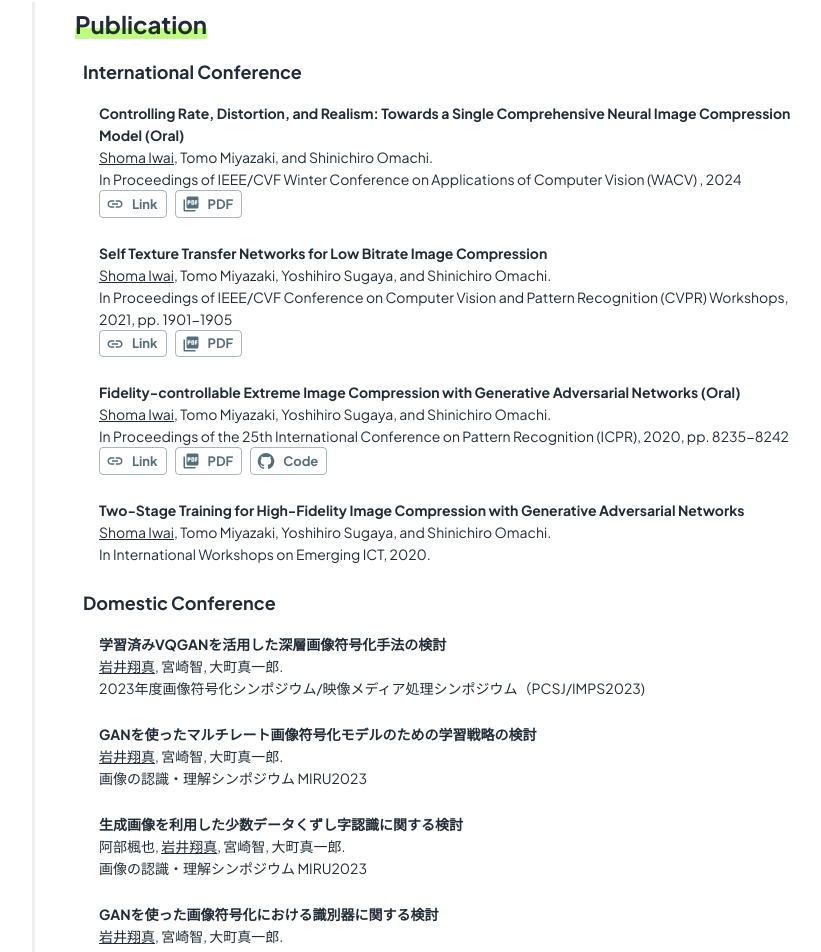
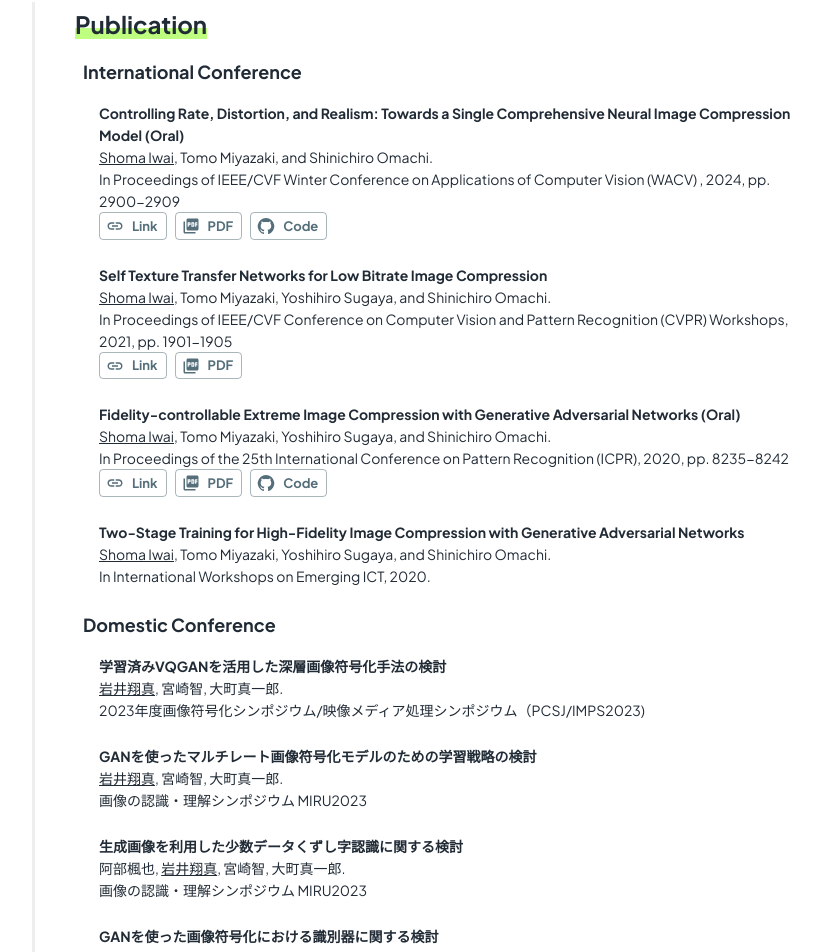
Before and after one commit to iwa-shi/iwa-shi.github.io, a React (Create React App) app: page / in a window 1280 px wide. Shown: the part 922-1874 px from the top of the page, without its empty margins (198-1019 px from the left). Built offline with nearby package versions, Linux system fonts and the light colour scheme.

Commit message:
add source code of WACV paper

```diff
--- a/src/components/publication.js
+++ b/src/components/publication.js
@@ -44,12 +44,21 @@ const PaperBox = ({
     }
     return (
         <Card sx={{ my: 1, px: 2, py: 1, boxShadow: 0, border: 0, borderColor: '#b0bec5' }}>
+            {/* <CardMedia
+                component="img"
+                // height="160"
+                width="30%"
+                image="/wacv24_thumbnail.jpg"
+                alt="random"
+                >
+            </CardMedia> */}
             <Typography variant='subtitle2' fontWeight={700}>{paperTitle}</Typography>
             <Typography variant='body2'>{parse(authors)}</Typography>
             <Typography variant='body2'>{others}</Typography>
             {link ? <Button href={link} sx={buttonStyle} color="secondary" variant={variant} size="small" startIcon={<LinkIcon />}>Link</Button> : <></> }
             {pdfLink ? <Button href={pdfLink} sx={buttonStyle} color="secondary" variant={variant} size="small" startIcon={<PictureAsPdfIcon />}>PDF</Button> : <></> }
             {codeLink ? <Button href={codeLink} sx={buttonStyle} color="secondary" variant={variant} size="small" startIcon={<GitHubIcon />}>Code</Button> : <></> }
+
         </Card>
     )
 }
@@ -65,8 +74,9 @@ const PublicationArea = () => {
                     <PaperBox
                         paperTitle="Controlling Rate, Distortion, and Realism: Towards a Single Comprehensive Neural Image Compression Model (Oral)"
                         authors="<u>Shoma Iwai</u>, Tomo Miyazaki, and Shinichiro Omachi."
-                        others="In Proceedings of IEEE/CVF Winter Conference on Applications of Computer Vision (WACV) , 2024"
+                        others="In Proceedings of IEEE/CVF Winter Conference on Applications of Computer Vision (WACV) , 2024, pp. 2900-2909"
                         link='https://openaccess.thecvf.com/content/WACV2024/html/Iwai_Controlling_Rate_Distortion_and_Realism_Towards_a_Single_Comprehensive_Neural_WACV_2024_paper.html'
+                        codeLink='https://github.com/iwa-shi/CRDR'
                         pdfLink='https://openaccess.thecvf.com/content/WACV2024/papers/Iwai_Controlling_Rate_Distortion_and_Realism_Towards_a_Single_Comprehensive_Neural_WACV_2024_paper.pdf'
                     />
                     <PaperBox
```
